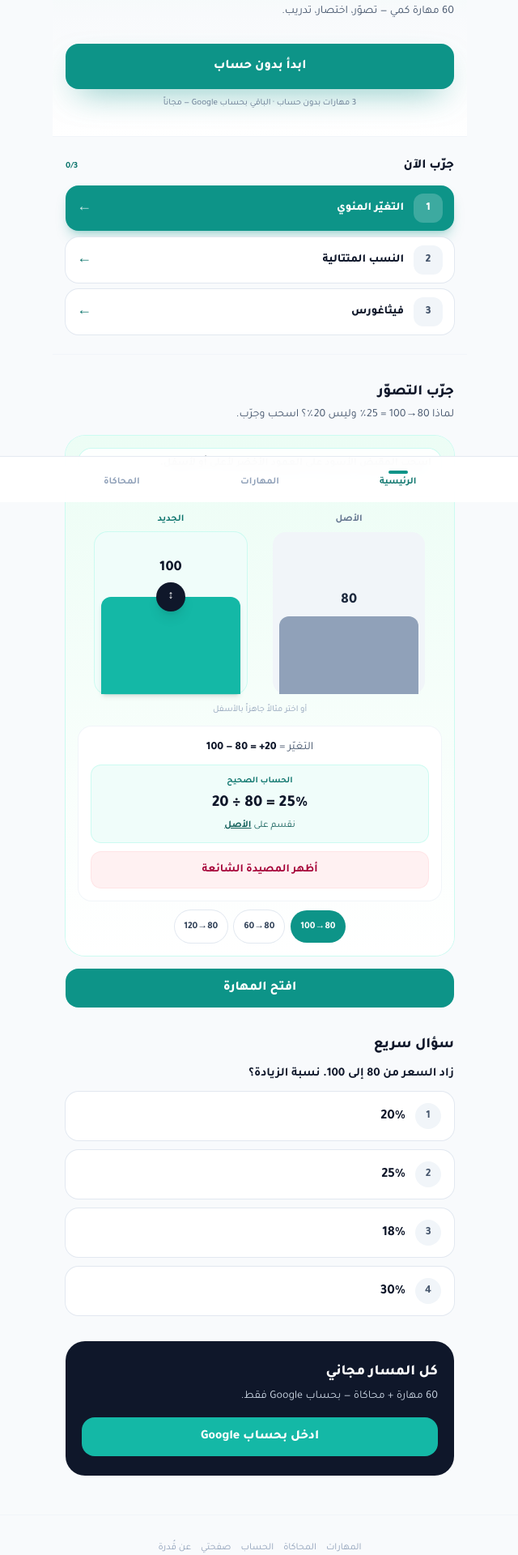
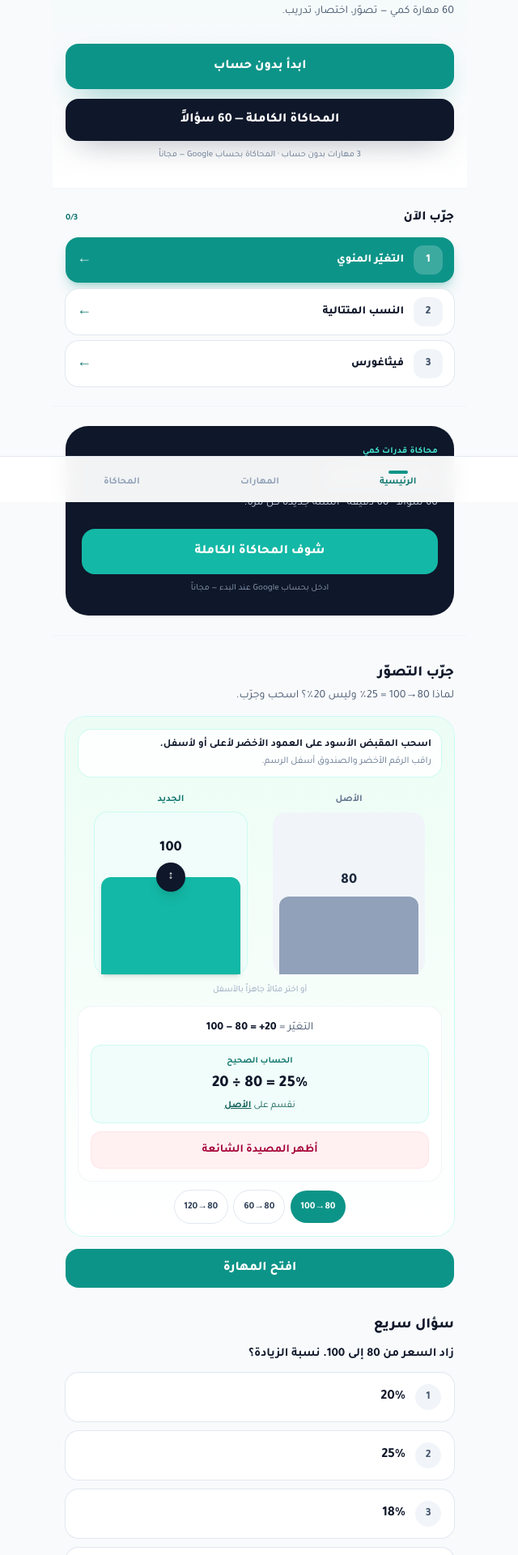
Before and after one commit to hamid20002247-droid/Qudrah, a Next.js app: page / in a window 1280 px wide. Shown: the part 180-2100 px from the top of the page at 81% size, without its empty margins (319-959 px from the left). Built offline with nearby package versions, Linux system fonts and the light colour scheme; no server answers.

Commit message:
Promote mock exam CTAs, guest mock lobby signup, and fix skill progress snapshot loop.
Co-authored-by: Cursor <cursoragent@cursor.com>

```diff
--- a/src/app/layout.tsx
+++ b/src/app/layout.tsx
@@ -85,6 +85,7 @@ export default function RootLayout({
       lang="ar"
       dir="rtl"
       className={`${tajawal.variable} h-full`}
+      data-scroll-behavior="smooth"
       suppressHydrationWarning
     >
       <body
--- a/src/app/mock/page.tsx
+++ b/src/app/mock/page.tsx
@@ -1,6 +1,5 @@
 import type { Metadata } from "next";
 import { MockExperience } from "@/components/mock/MockExperience";
-import { RequireAuth } from "@/components/auth/RequireAuth";
 
 export const metadata: Metadata = {
   title: "محاكاة كمي",
@@ -8,13 +7,5 @@ export const metadata: Metadata = {
 };
 
 export default function MockPage() {
-  return (
-    <RequireAuth
-      next="/mock"
-      title="سجّل لفتح المحاكاة"
-      body="المحاكاة كاملة مجانية — فقط ادخل بحساب Google. يمكنك تجريب 3 مهارات بدون حساب أولاً."
-    >
-      <MockExperience />
-    </RequireAuth>
-  );
+  return <MockExperience />;
 }
--- a/src/components/landing/LandingPage.tsx
+++ b/src/components/landing/LandingPage.tsx
@@ -105,8 +105,15 @@ export function LandingPage() {
         >
           {startLabel}
         </Link>
+        <Link
+          href="/mock"
+          onClick={() => track("landing_mock_cta")}
+          className="mt-3 flex min-h-[3.25rem] w-full items-center justify-center rounded-2xl bg-ink text-base font-extrabold text-white shadow-[0_14px_36px_-18px_rgba(15,23,42,0.55)] transition active:scale-[0.99]"
+        >
+          المحاكاة الكاملة — 60 سؤالاً
+        </Link>
         <p className="mt-2.5 text-center text-[11px] text-slate-500">
-          {FREE_SKILL_COUNT} مهارات بدون حساب · الباقي بحساب Google — مجاناً
+          {FREE_SKILL_COUNT} مهارات بدون حساب · المحاكاة بحساب Google — مجاناً
         </p>
       </section>
 
@@ -179,6 +186,32 @@ export function LandingPage() {
         </section>
       )}
 
+      {/* Mock CTA early — see the exam exists */}
+      <section className="border-t border-slate-100 px-4 py-6">
+        <div className="overflow-hidden rounded-[1.75rem] bg-ink px-5 py-6 text-white">
+          <p className="text-[11px] font-bold tracking-wide text-teal-300">
+            محاكاة قدرات كمي
+          </p>
+          <h2 className="mt-2 font-display text-xl font-extrabold leading-snug">
+            مثل يوم الاختبار
+          </h2>
+          <p className="mt-2 text-sm leading-relaxed text-slate-300">
+            {PRODUCT_FACTS.mockQuestions} سؤالاً · {PRODUCT_FACTS.mockMinutes}{" "}
+            دقيقة · أسئلة جديدة كل مرة.
+          </p>
+          <Link
+            href="/mock"
+            onClick={() => track("landing_mock_cta")}
+            className="mt-5 flex min-h-14 items-center justify-center rounded-2xl bg-teal-500 text-base font-extrabold text-white transition hover:bg-teal-400 active:scale-[0.99]"
+          >
+            شوف المحاكاة الكاملة
+          </Link>
+          <p className="mt-2.5 text-center text-[11px] text-slate-400">
+            ادخل بحساب Google عند البدء — مجاناً
+          </p>
+        </div>
+      </section>
+
       <section className="space-y-8 border-t border-slate-100 px-4 py-8">
         <div>
           <h2 className="text-lg font-extrabold text-ink">جرّب التصوّر</h2>
@@ -235,14 +268,14 @@ export function LandingPage() {
           )}
         </div>
 
-        <div className="rounded-[1.5rem] bg-ink px-5 py-6 text-white">
-          <p className="text-lg font-extrabold">كل المسار مجاني</p>
-          <p className="mt-1.5 text-sm text-slate-300">
+        <div className="rounded-[1.5rem] bg-white px-5 py-5 ring-1 ring-slate-200">
+          <p className="text-base font-extrabold text-ink">كل المسار مجاني</p>
+          <p className="mt-1 text-sm text-slate-600">
             {PRODUCT_FACTS.skills} مهارة + محاكاة — بحساب Google فقط.
           </p>
           <Link
             href="/auth"
-            className="mt-4 flex min-h-12 items-center justify-center rounded-2xl bg-teal-500 font-extrabold text-white"
+            className="mt-4 flex min-h-12 items-center justify-center rounded-2xl bg-teal-600 font-extrabold text-white"
           >
             ادخل بحساب Google
           </Link>
--- a/src/components/layout/Chrome.tsx
+++ b/src/components/layout/Chrome.tsx
@@ -75,13 +75,9 @@ const NAV = [
 
 export function BottomNav() {
   const pathname = usePathname() || "/";
-  const ready = useClientReady();
-  const { user, loading, configured } = useAuth();
   if (pathname.startsWith("/review") || pathname.startsWith("/auth")) {
     return null;
   }
-
-  const guest = ready && configured && !loading && !user;
 
   return (
     <nav
@@ -91,12 +87,10 @@ export function BottomNav() {
       <div className="mx-auto grid max-w-lg grid-cols-3">
         {NAV.map((item) => {
           const active = item.match(pathname);
-          const href =
-            guest && item.href === "/mock" ? authHref("/mock") : item.href;
           return (
             <Link
               key={item.href}
-              href={href}
+              href={item.href}
               className={`flex min-h-14 flex-col items-center justify-center gap-0.5 text-xs font-bold transition ${
                 active ? "text-teal-700" : "text-slate-400"
               }`}
@@ -174,10 +168,7 @@ export function SiteFooter() {
           <Link href="/skills" className="hover:text-teal-700">
             المهارات
           </Link>
-          <Link
-            href={guest ? authHref("/mock") : "/mock"}
-            className="hover:text-teal-700"
-          >
+          <Link href="/mock" className="hover:text-teal-700">
             المحاكاة
           </Link>
           <Link href="/auth" className="hover:text-teal-700">
--- a/src/components/mock/MockExperience.tsx
+++ b/src/components/mock/MockExperience.tsx
@@ -11,11 +11,14 @@ import {
 import { buildNextMockExam, MOCK_EXAM_SIZE } from "@/lib/mock/examEngine";
 import { track } from "@/lib/analytics";
 import { useClientReady } from "@/components/ClientBody";
+import { useAuth } from "@/components/auth/AuthProvider";
+import { authHref } from "@/lib/access";
 import { useProgress } from "@/store/progress";
 
 export function MockExperience() {
   const ready = useClientReady();
   const router = useRouter();
+  const { user, loading, configured } = useAuth();
   const saveMock = useProgress((s) => s.saveMock);
   const recordMockExam = useProgress((s) => s.recordMockExam);
   const deviceId = useProgress((s) => s.deviceId);
@@ -30,7 +33,11 @@ export function MockExperience() {
     slot: number;
   } | null>(null);
 
+  const guestLocked =
+    ready && configured && !loading && !user;
+
   const start = () => {
+    if (guestLocked) return;
     const built = buildNextMockExam(
       mockHistory ?? {
         completedCount: 0,
@@ -162,22 +169,41 @@ export function MockExperience() {
             </li>
           </ul>
 
-          {ready && bestMockScore != null && lastMock && (
+          {guestLocked ? (
+            <p className="mt-5 rounded-2xl bg-amber-400/15 px-4 py-3 text-sm font-bold leading-snug text-amber-100 ring-1 ring-amber-300/30">
+              المحاكاة جاهزة هنا — ادخل بحساب Google لبدء الاختبار (مجاناً).
+            </p>
+          ) : (
+            ready &&
+            bestMockScore != null &&
+            lastMock && (
               <p className="mt-5 rounded-2xl bg-white/5 px-4 py-3 text-sm text-teal-100 ring-1 ring-white/10">
                 أفضل نتيجة لك:{" "}
                 <span className="font-extrabold text-white">
                   {bestMockScore}/{lastMock.total}
                 </span>
               </p>
+            )
           )}
 
+          {guestLocked ? (
+            <Link
+              href={authHref("/mock")}
+              onClick={() => track("mock_signup_cta")}
+              className="mt-7 flex min-h-14 w-full items-center justify-center rounded-2xl bg-teal-500 text-base font-extrabold text-white transition hover:bg-teal-400 active:scale-[0.99]"
+            >
+              ادخل بحساب Google وابدأ المحاكاة
+            </Link>
+          ) : (
             <button
               type="button"
               onClick={start}
-            className="mt-7 flex min-h-14 w-full items-center justify-center rounded-2xl bg-teal-500 text-base font-extrabold text-white transition hover:bg-teal-400 active:scale-[0.99]"
+              disabled={!ready || loading}
+              className="mt-7 flex min-h-14 w-full items-center justify-center rounded-2xl bg-teal-500 text-base font-extrabold text-white transition hover:bg-teal-400 active:scale-[0.99] disabled:opacity-60"
             >
               ابدأ اختباراً جديداً
             </button>
+          )}
         </div>
       </div>
 
--- a/src/components/skill/SkillExperience.tsx
+++ b/src/components/skill/SkillExperience.tsx
@@ -35,12 +35,16 @@ import {
   formatGoalClock,
   roundTotalGoalSec,
 } from "@/lib/timing";
+import type { SkillProgress } from "@/lib/types";
 
 const PHASES = [
   { id: "see" as const, label: "تصوّر" },
   { id: "trick" as const, label: "اختصار" },
   { id: "drill" as const, label: "تدريب" },
 ];
+
+/** Stable empty object — `?? {}` in a Zustand selector recreates each snapshot and loops. */
+const EMPTY_ROUNDS: SkillProgress["rounds"] = {};
 
 type AnswerRecord = {
   qid: string;
@@ -57,7 +61,9 @@ export function SkillExperience({ skill }: { skill: Skill }) {
   const startSkill = useProgress((s) => s.startSkill);
   const completeSkill = useProgress((s) => s.completeSkill);
   const getSkillProgress = useProgress((s) => s.getSkillProgress);
-  const rounds = useProgress((s) => s.skills[skill.id]?.rounds ?? {});
+  const rounds = useProgress(
+    (s) => s.skills[skill.id]?.rounds ?? EMPTY_ROUNDS
+  );
 
   const [phase, setPhase] = useState<Phase>("see");
   const [round, setRound] = useState<DrillRound>(1);
--- a/src/components/skills/SkillsMap.tsx
+++ b/src/components/skills/SkillsMap.tsx
@@ -126,25 +126,13 @@ export function SkillsMap({ initialField = null }: Props) {
       </div>
 
       <BottomCta
-        href={
+        href="/mock"
+        label="شوف المحاكاة — 60 سؤالاً"
+        secondaryHref={
           !signedIn && !authBusy
             ? freePath?.allDone
               ? "/auth"
-              : freePath?.nextHref ?? "/auth"
-            : "/mock"
-        }
-        label={
-          !signedIn && !authBusy
-            ? freePath?.allDone
-              ? "ادخل بحساب Google — مجاناً"
-              : freePath?.ctaLabel ?? "ابدأ بدون حساب"
-            : "المحاكاة الموقوتة — 60 سؤالاً"
-        }
-        secondaryHref={
-          !signedIn && !authBusy
-            ? freePath?.allDone
-              ? undefined
-              : "/auth"
+              : freePath?.nextHref ?? "/skills"
             : activeField
               ? "/skills"
               : undefined
@@ -152,8 +140,8 @@ export function SkillsMap({ initialField = null }: Props) {
         secondaryLabel={
           !signedIn && !authBusy
             ? freePath?.allDone
-              ? undefined
-              : "أو ادخل بحساب Google"
+              ? "أو ادخل بحساب Google"
+              : freePath?.ctaLabel ?? "أو جرّب مهارة"
             : activeField
               ? "العودة للمجالات"
               : undefined
```
Lines whose indentation alone changed are shown as unchanged.
